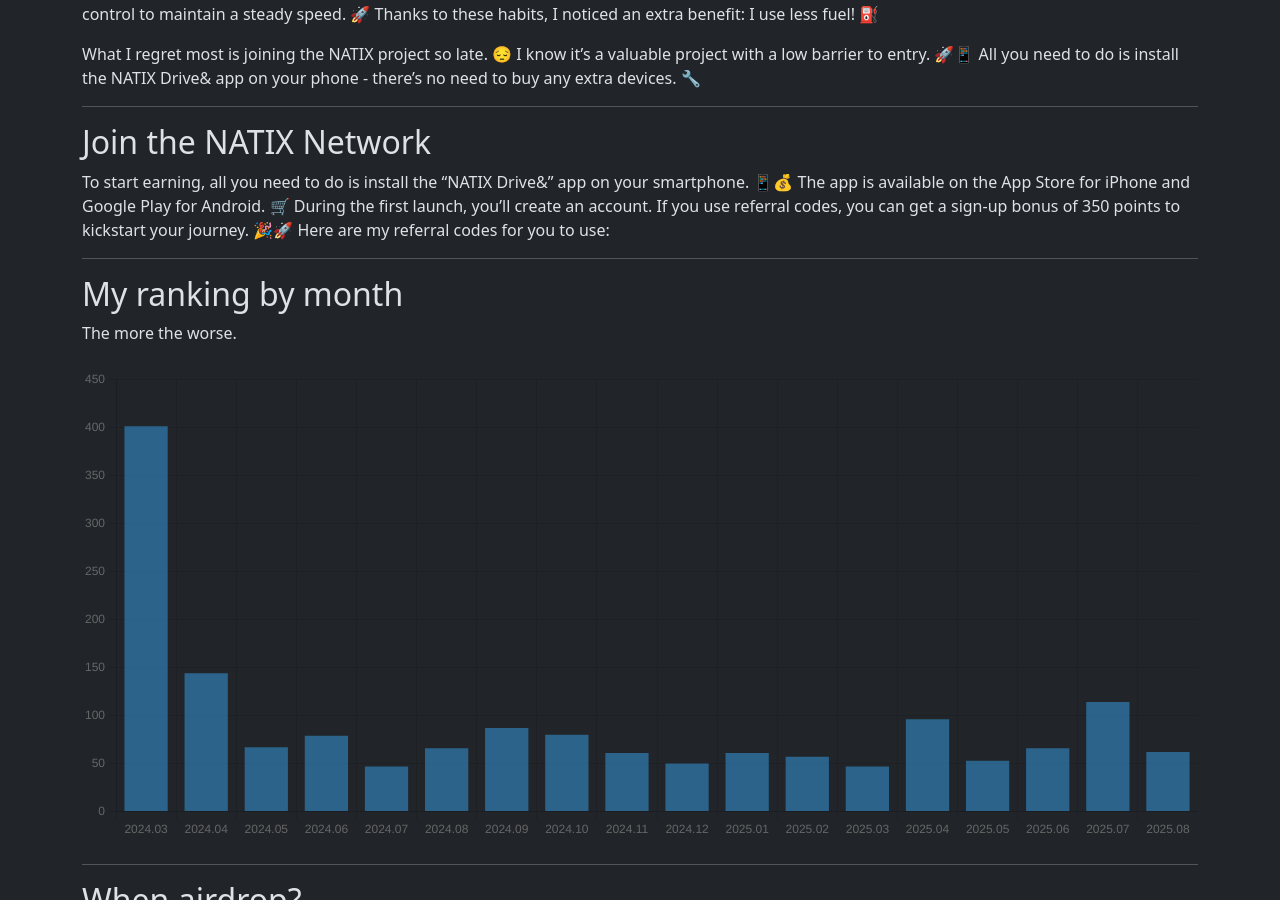
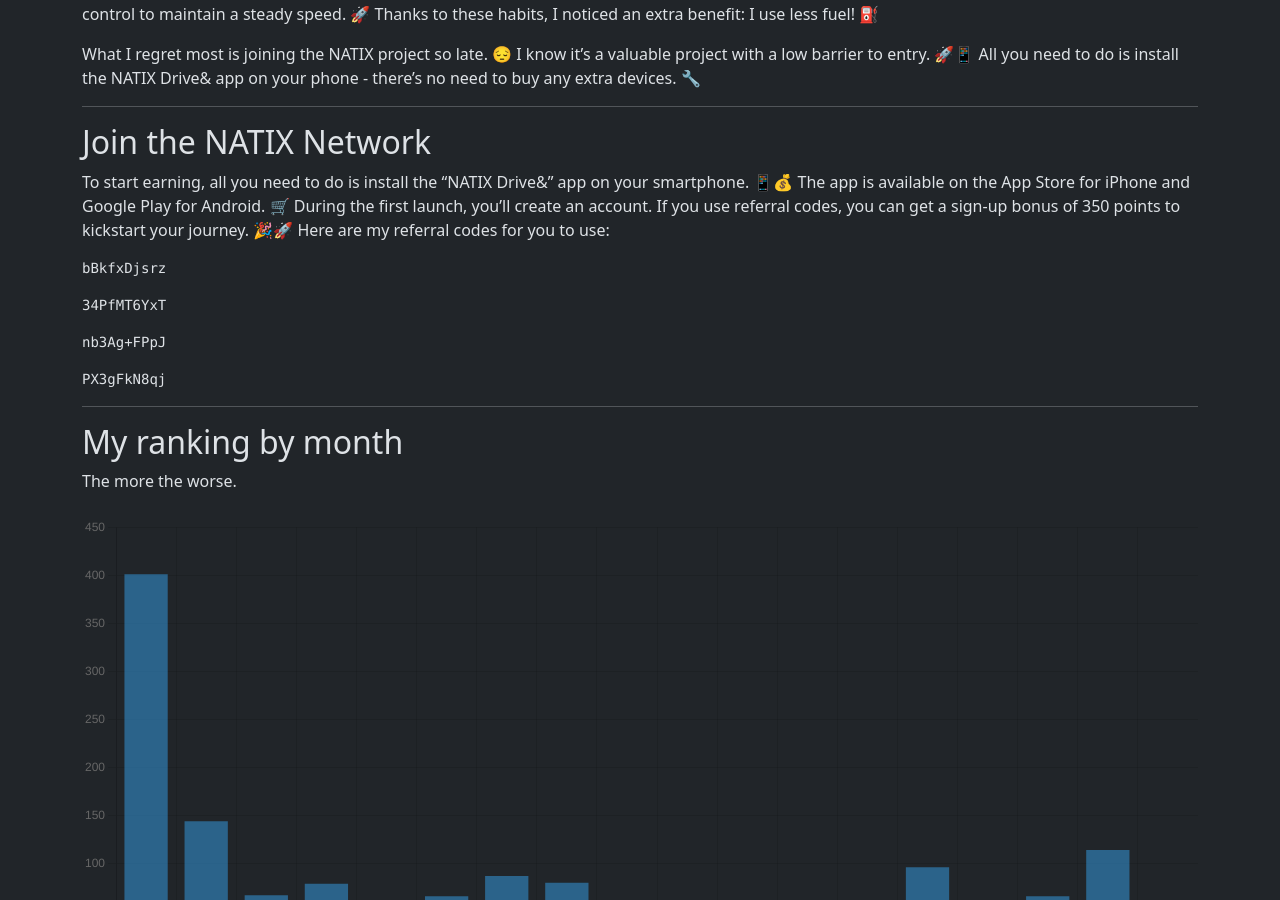
Before and after one commit to torrocus/natix, a Jekyll site: the page built from index.md, in a window 1280 px wide and 900 px high, scrolled down 2352 px. Built offline with Jekyll 4.4.1, drawn with Linux system fonts in a browser that asks for light colours; comment, search, counter and statistics services are not loaded.

Commit message:
Refresh referrer codes

````diff
--- a/index.md
+++ b/index.md
@@ -135,7 +135,21 @@ If you use referral codes, you can get a sign-up bonus of 350 points to kickstar
 🎉🚀
 Here are my referral codes for you to use:
 <!-- NATIX-REFERRAL-CODES-LIST:START -->
+```
+bBkfxDjsrz
+```
 
+```
+34PfMT6YxT
+```
+
+```
+nb3Ag+FPpJ
+```
+
+```
+PX3gFkN8qj
+```
 <!-- NATIX-REFERRAL-CODES-LIST:END -->
 <!--
 _All referral codes this week have been used.
````
